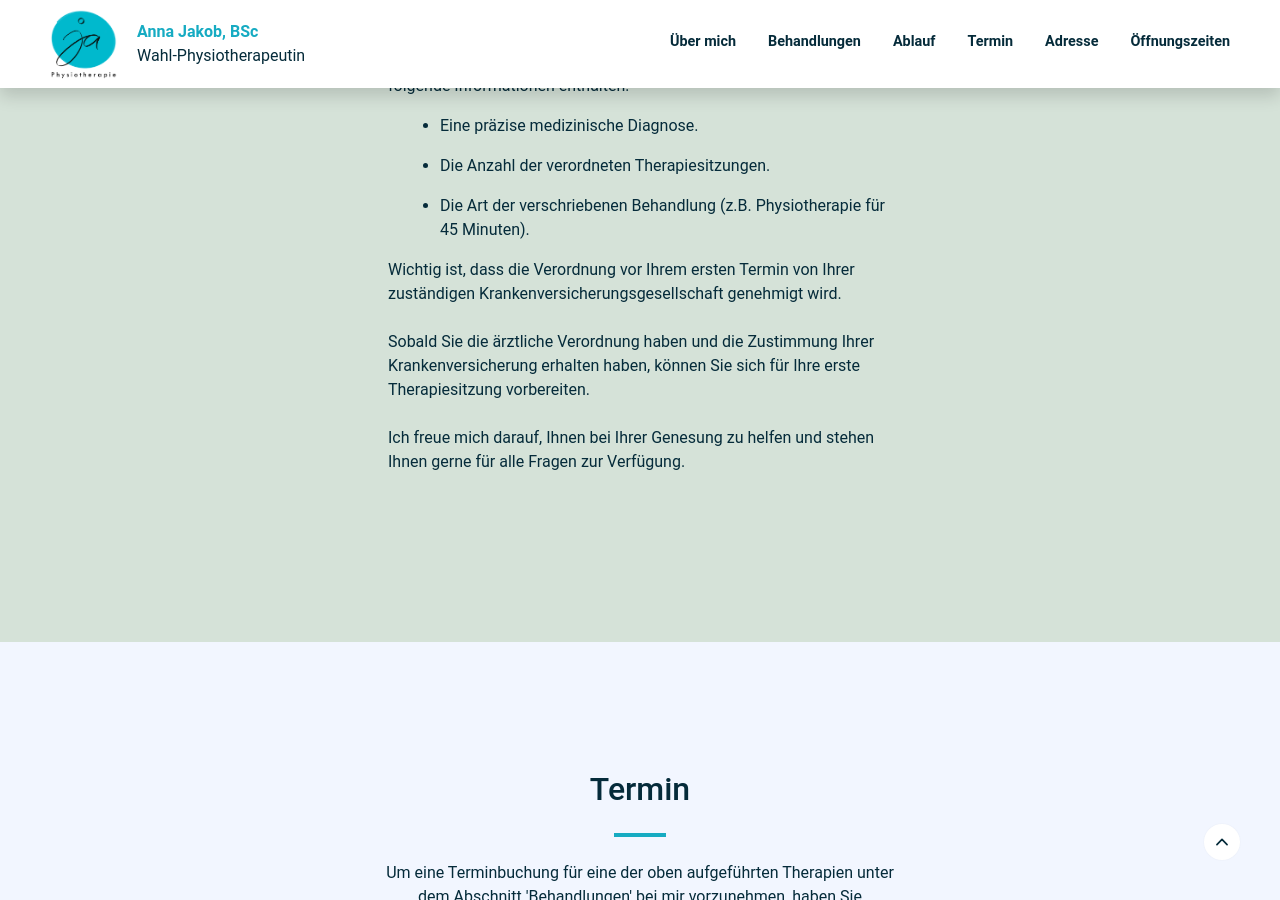
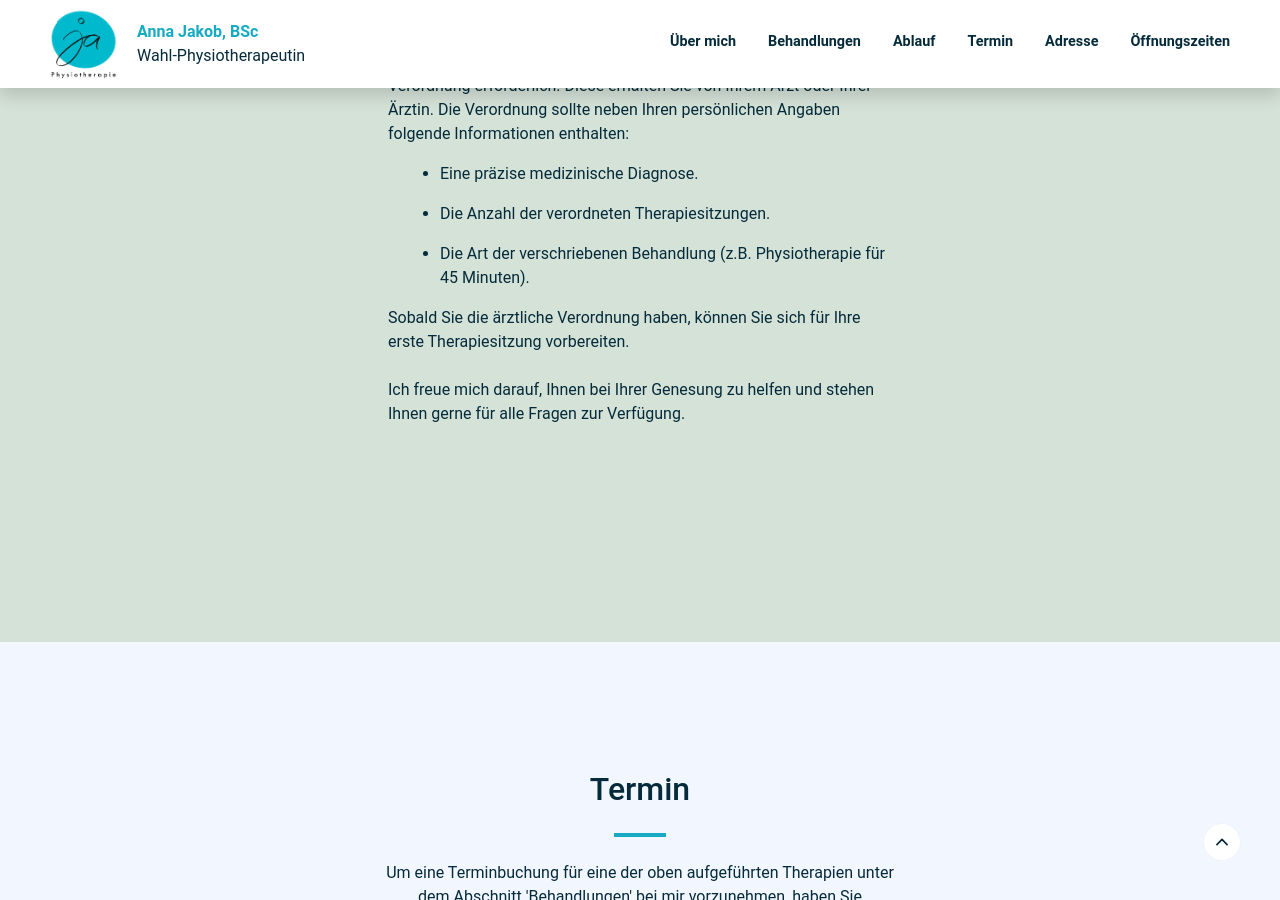
Before and after one commit to paulzwoelfer/annajakob-physio.github.io, a Jekyll site: the page built from index.md, in a window 1280 px wide and 900 px high, scrolled down 2658 px. Built offline with Jekyll 4.4.1, drawn with Linux system fonts in a browser that asks for light colours.

Commit message:
update text

```diff
--- a/index.md
+++ b/index.md
@@ -55,7 +55,7 @@ sections:
       - Eine präzise medizinische Diagnose.
       - Die Anzahl der verordneten Therapiesitzungen.
       - Die Art der verschriebenen Behandlung (z.B. Physiotherapie für 45 Minuten).
-    text2: Wichtig ist, dass die Verordnung vor Ihrem ersten Termin von Ihrer zuständigen Krankenversicherungsgesellschaft genehmigt wird. <br/><br/>Sobald Sie die ärztliche Verordnung haben und die Zustimmung Ihrer Krankenversicherung erhalten haben, können Sie sich für Ihre erste Therapiesitzung vorbereiten.<br/><br/>Ich freue mich darauf, Ihnen bei Ihrer Genesung zu helfen und stehen Ihnen gerne für alle Fragen zur Verfügung.
+    text2: Sobald Sie die ärztliche Verordnung haben, können Sie sich für Ihre erste Therapiesitzung vorbereiten.<br/><br/>Ich freue mich darauf, Ihnen bei Ihrer Genesung zu helfen und stehen Ihnen gerne für alle Fragen zur Verfügung.
 
   #- type: services.html
   #  section_id: preis
```
